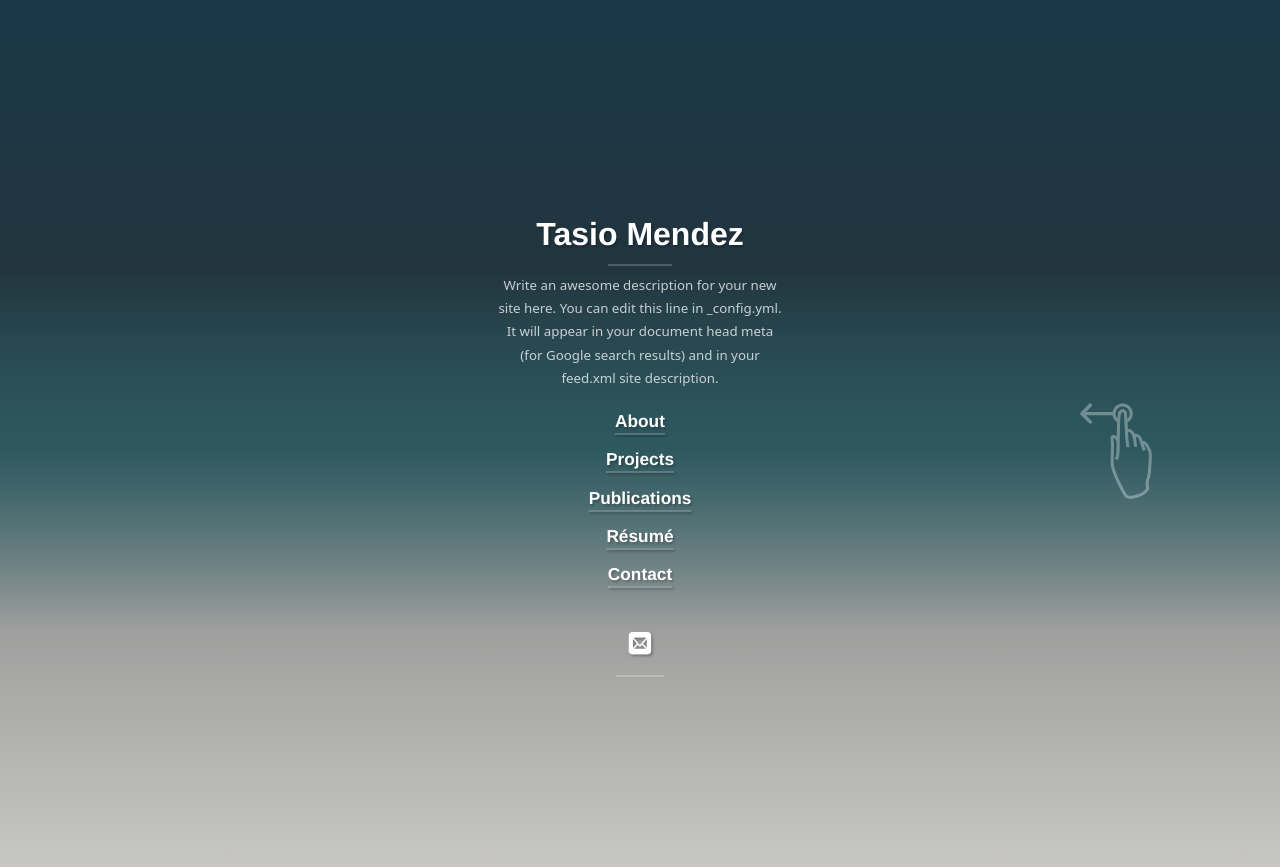
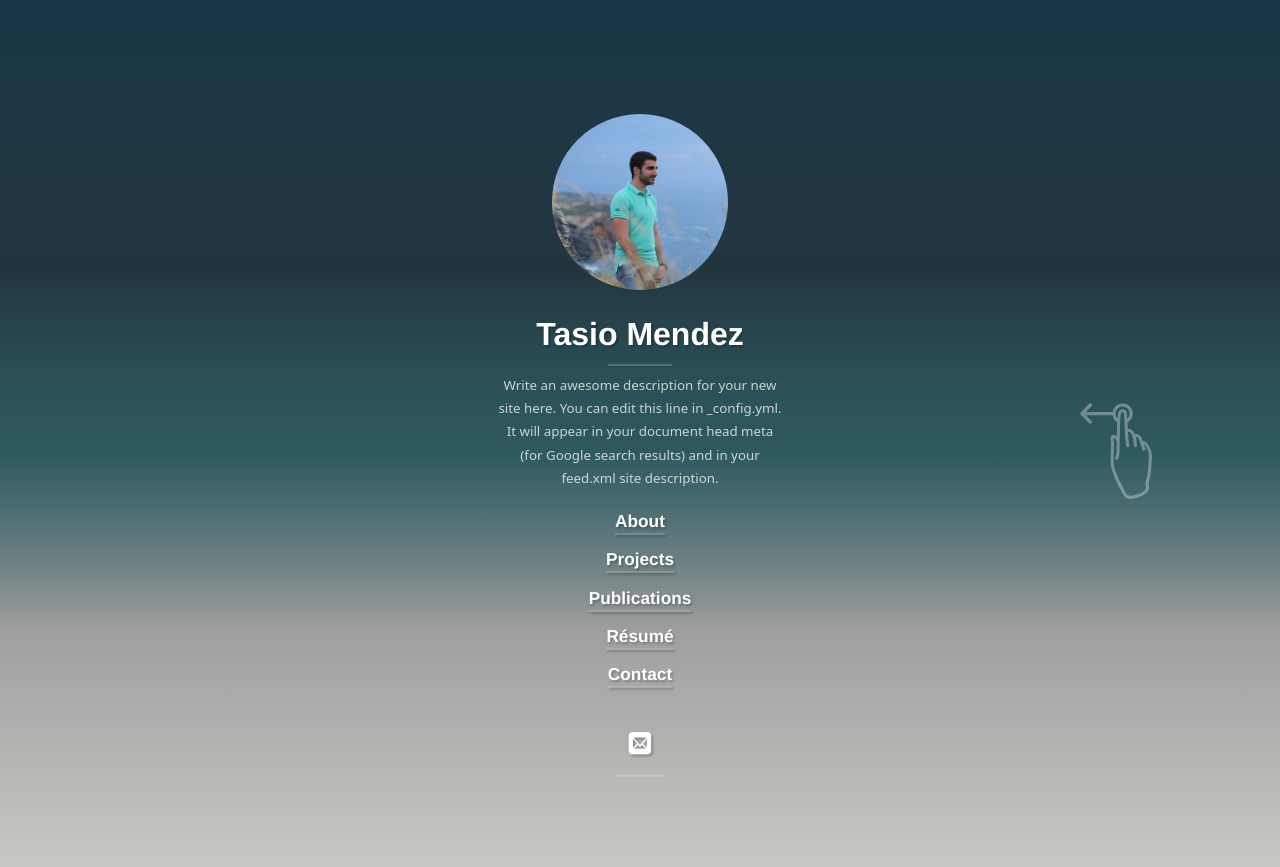
Before and after one commit to tasiomendez/tasiomendez.github.io, a Jekyll site: the page built from index.md, in a window 1280 px wide. Shown: the top 867 px of the page. Built offline with Jekyll 4.4.1, drawn with Linux system fonts in a browser that asks for light colours; cached includes are drawn as plain includes; some web fonts are replaced.

Commit message:
Profile picture

```diff
--- a/_config.yml
+++ b/_config.yml
@@ -28,6 +28,10 @@ description: >- # this means to ignore newlines until "baseurl:"
   Write an awesome description for your new site here. You can edit this
   line in _config.yml. It will appear in your document head meta (for
   Google search results) and in your feed.xml site description.
+
+# If provided, it will be shown at the top of the sidebar.
+# It also used by the `jekyll-seo-tag` plugin.
+logo: /dist/img/profile.jpg
 
 # the subpath of your site, e.g. /blog
 baseurl: "/"
```
Also changed, not shown: dist/img/profile.jpg (added).
